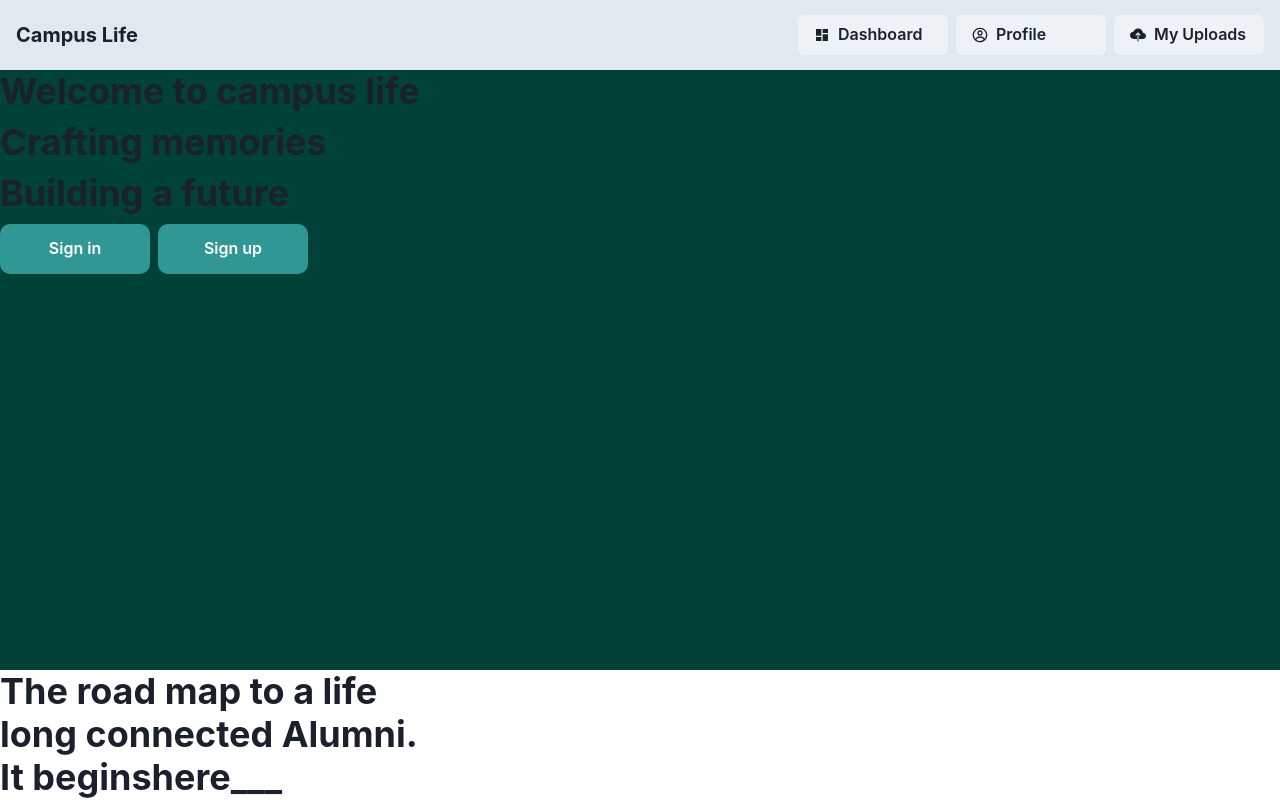
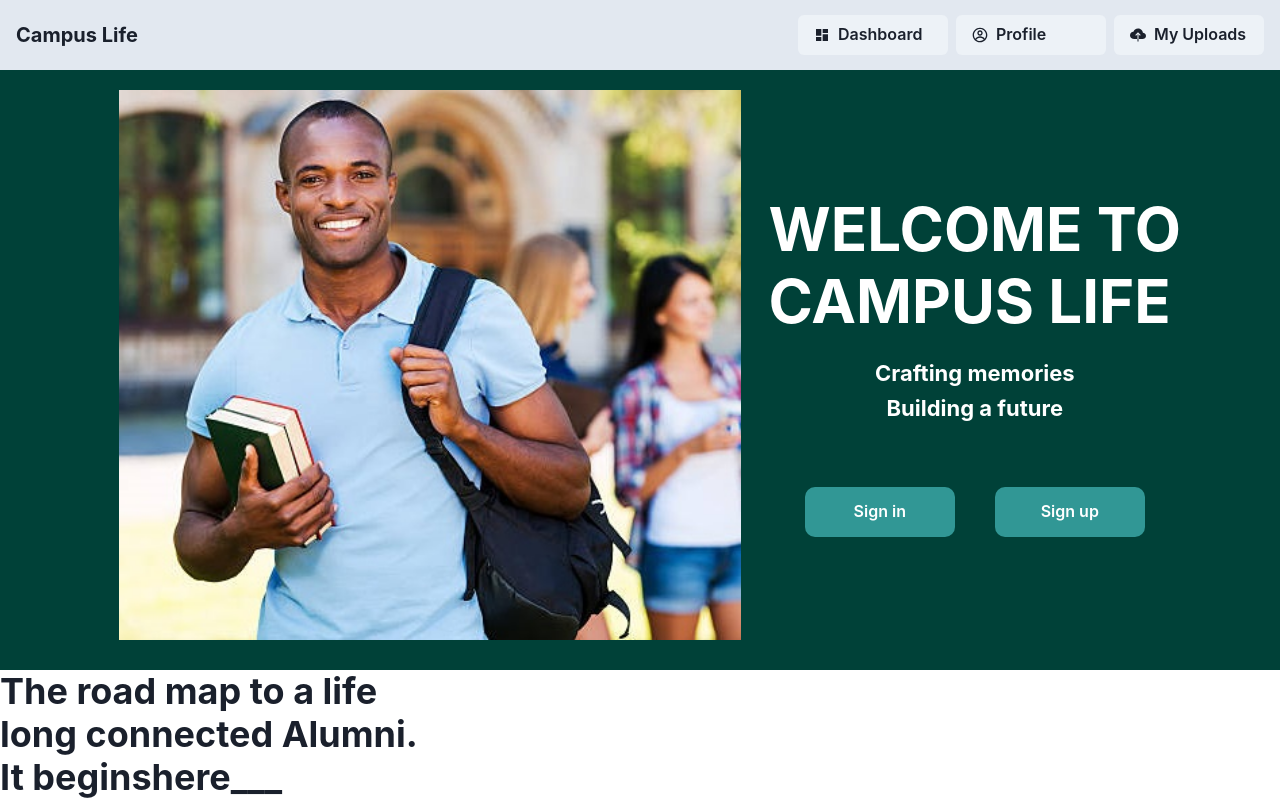
Before and after one commit to jahrulezfrancis/campus-life, a React (Vite) app: page / in a window 1280 px wide. Shown: the top 800 px of the page. Built offline with nearby package versions, Linux system fonts and the light colour scheme; no server answers.

Commit message:
Updating layout

```diff
--- a/src/Components/Pages/LandingPage/Header.tsx
+++ b/src/Components/Pages/LandingPage/Header.tsx
@@ -1,15 +1,20 @@
-import { Box, HStack, Heading, Stack } from "@chakra-ui/react";
+import { Box, HStack, Heading, Image, Spacer, Stack } from "@chakra-ui/react";
 import SolidButton from "../../Sections/Buttons/SolidButton";
+import HeaderImage from "../../../assets/thirrdStudent.jpg"
 
 export default function LandingPageHeader() {
     return (
         <Box bg="#004138" height={600}>
-            <HStack wrap="wrap">
-                <Stack>
-                    <Heading>Welcome to campus life</Heading>
-                    <Heading as="h4">Crafting memories</Heading>
-                    <Heading as="h4">Building a future</Heading>
-                    <HStack wrap="wrap">
+            <HStack justify="center" align="center" wrap="wrap">
+                <Box padding={5}>
+                    <Image height={550} src={HeaderImage} alt="Header image" />
+                </Box>
+                <Stack justify="center" align="center" color="white">
+                    <Heading textTransform="uppercase" fontSize="60px">Welcome to <br /> campus life</Heading>
+                    <Heading mt={15} as="h4" fontSize={22}>Crafting memories</Heading>
+                    <Heading as="h4" fontSize={22}>Building a future</Heading>
+                    <Spacer mb={50} height={50} />
+                    <HStack gap={10} wrap="wrap">
                         <SolidButton buttonText="Sign in" />
                         <SolidButton buttonText="Sign up" />
                     </HStack>
```
